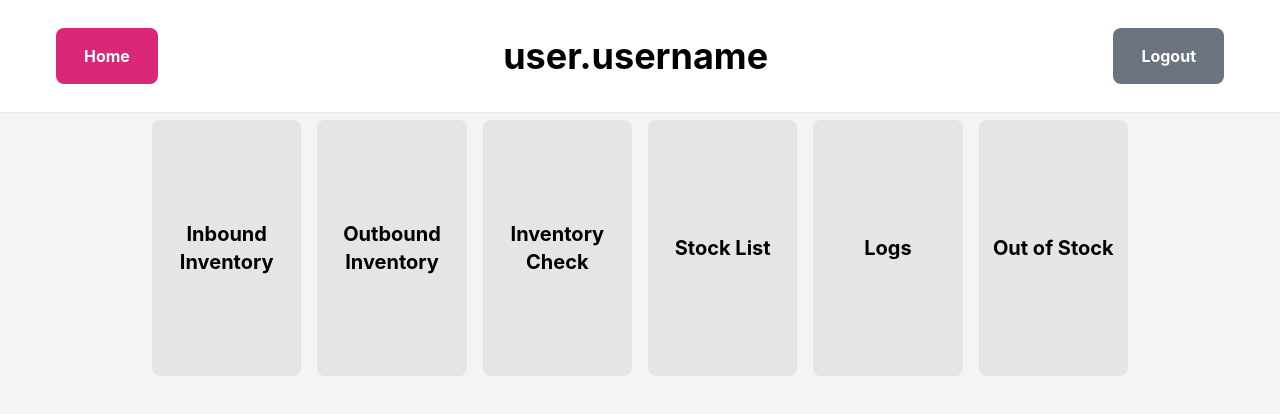
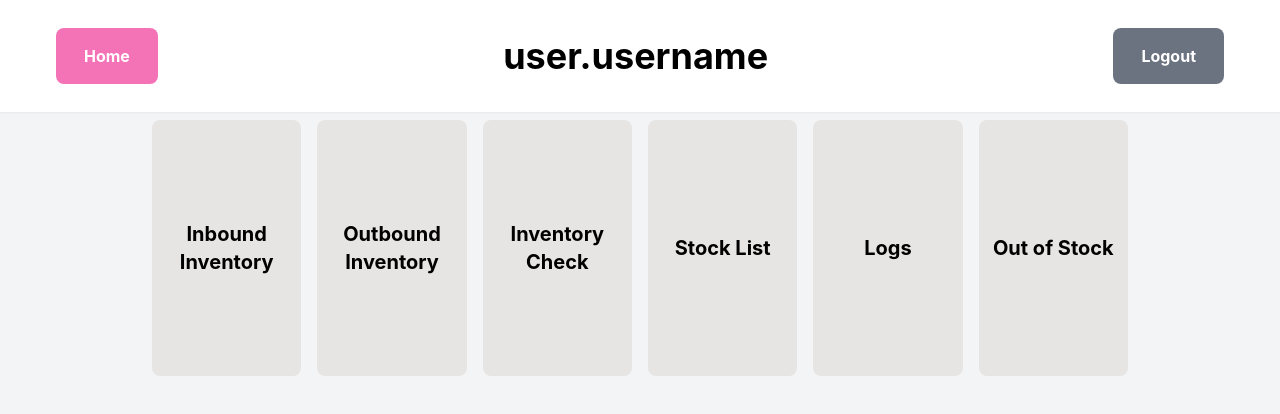
Before and after one commit to santiagomanso/inventory, a React (Create React App) app: page / in a window 1280 px wide. Shown: the top 414 px of the page. Built offline with nearby package versions, Linux system fonts and the light colour scheme.

Commit message:
better color logo

```diff
--- a/src/components/navbar/Navbar.jsx
+++ b/src/components/navbar/Navbar.jsx
@@ -12,7 +12,7 @@ export const Navbar = () => {
     const navigate = useNavigate();
     return (
         <nav className='bg-white p-5 sm:p-14 flex justify-between items-center h-16 text-black relative shadow-sm'>
-            <button className='bg-pink-600 py-1 sm:py-4 px-2 sm:px-7 text-white rounded-lg font-bold'
+            <button className='bg-pink-400 py-1 sm:py-4 px-2 sm:px-7 text-white rounded-lg font-bold'
                 onClick={()=>{
                     navigate('../');
                     cleanAllStates();
```
